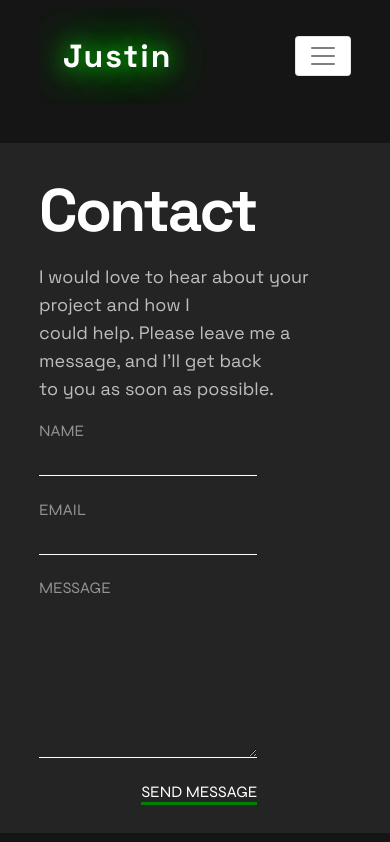
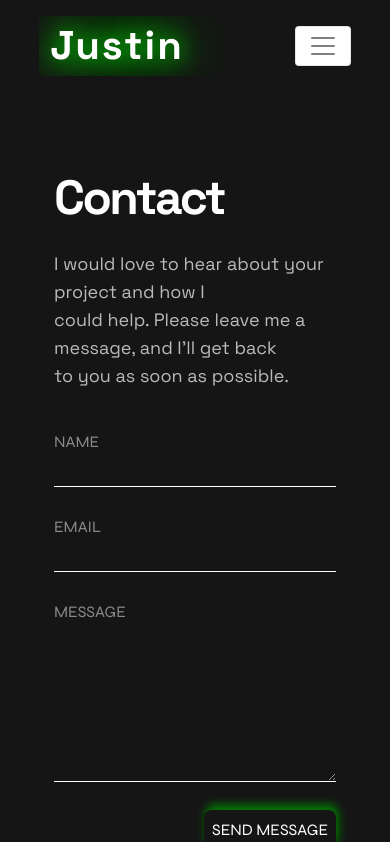
Before and after one commit to tin0312/my-portfolio-website, a React (Vite) app: page /contacts in a window 390 px wide. Shown: the top 842 px of the page. Built offline with nearby package versions, Linux system fonts and the light colour scheme.

Commit message:
First bootstrap mobile version

```diff
--- a/src/App.css
+++ b/src/App.css
@@ -14,50 +14,50 @@ body {
   padding-bottom: 6%;
 }
 /* Navigation Bar */
-header {
+.header {
   display: flex;
   letter-spacing: 2px;
   font-family: "Space Grotesk", sans-serif;
   overflow: hidden;
-  width: 80%;
-  margin: 2% auto 0;
+  width: 80vw;
+  margin: 4% auto 0;
+  padding-left: 0;
+  padding-right: 0;
 }
+.header-row{
+  margin-left: 0;
+  margin-right: 0;
 
-.nav-bar{
-  width: 50%;
-  padding-right: 0;
 }
 #custom-toogle{
   background-color: white;
-  margin-left: auto;
 }
-header .brand-name {
+.header .brand-name a{
   width: 50%;
   text-shadow: 0 0 20px #00cc00, 0 0 40px #00cc00, 0 0 60px #00cc00;
   animation: glow 2s infinite;
   font-family: "Space Grotesk", sans-serif;
   font-weight: 700;
-  font-size: 32px;
+  font-size: 2.5em;
   color: white;
   transition: color 3s ease;
   text-decoration: none;
   cursor: pointer;
 }
-header a {
-  color: #fff;
+.nav-bar a {
+  color: green;
   text-decoration: none;
-  font-size: 1.5rem;
+  font-size: 1.8em;
   font-weight: 600;
   padding: 1.5rem;
-}
-header .brand-name:hover {
-  color: green;
-}
-.nav-bar a {
   text-shadow: 0 0 20px #00cc00;
   animation: glow 2s infinite;
   transition: color 1s ease;
   padding-right: 0;
+}
+.header .brand-name a:hover {
+  cursor: pointer;
+  color: green;
 }
 .nav-bar a:hover {
   color: white !important;
@@ -68,7 +68,7 @@ header .brand-name:hover {
 .home-container {
   display: flex;
   align-items: center;
-  width: auto;
+  width: 80vw;
   margin: 10% auto 0;
   padding-right: 0;
   padding-left: 0;
@@ -85,7 +85,7 @@ header .brand-name:hover {
 .greeting {
   font-family: "Space Grotesk", sans-serif;
   font-weight: 700;
-  font-size: 70px;
+  font-size: 4.5em;
   margin-bottom: 43px;
   line-height: 95px;
 }
@@ -134,15 +134,35 @@ header .brand-name:hover {
   font-family: "Space Grotesk", sans-serif;
   width: 461px;
 }
-@media only screen and (min-width: 320px) {
+@media screen and (max-width: 575.98px) {
   .greeting{
-    font-size: 50px;
+    font-size: 3em;
   }
   .introduction-message{
     width: 100%;
   }
   .contact-header{
     font-size: 60px !important;
+  }
+  .home-container{
+    padding-bottom: 20%;
+  }
+  .project-container{
+    padding-bottom: 20%;
+  }
+  .contact-container{
+    background-color: #151515 !important;
+    padding-top: 10%;
+    padding-bottom: 15%;
+  }
+  .contact-header{
+    font-size: 3em !important;
+  }
+  .form-container form {
+    width: 100% !important;
+  }
+  .header a {
+    font-size: 1.3em ;
   }
 }
 /* About section */
@@ -189,18 +209,13 @@ header .brand-name:hover {
   align-items: center;
   width: 100%;
 }
-/* .two{
-  justify-content: flex-end;
-} */
 .progress-bar{
   width: 50% ;
   background-color:#00cc00
 }
 /* Project section*/
 .project-page {
-  width: 100vw;
   margin: 5% auto 0;
-  height: auto;
 }
 .project-header {
   width: 80%;
@@ -278,15 +293,11 @@ header .brand-name:hover {
   justify-content: space-around;
   align-items: center;
   background-color: #242424;
-  height: auto;
   margin: 10% auto 18%;
+  width: 80vw;
 }
 .contact-greeting {
   align-self: center;
-}
-.form-container {
-  display: flex;
-  align-items: center;
 }
 .contact-header {
   color: #fff;
@@ -305,10 +316,9 @@ header .brand-name:hover {
   font-weight: 500;
   line-height: 28px;
 }
-
 .form-container form {
   display: flex;
-  width: 70%;
+  width: 75%;
   flex-direction: column;
 }
 /* form section */
@@ -338,16 +348,23 @@ button[type="submit"] {
   cursor: pointer;
   align-self: flex-end;
   padding-bottom: 2%;
+  border-radius: 0.5em;
+  padding: 0.5em;
+  box-shadow:  2px -5px 10px green;
 }
 button[type="submit"]::after {
   content: '';
   display: block;
   height: 3px;
-  width: 100%;
+  width: 0;
   background-color: green;
   position: absolute;
   bottom: 4px;
   left: 0;
+  transition: width .3s ease;
+}
+button[type= "submit"]:hover::after{
+    width: 100%;
 }
 
 
--- a/src/Pages/About.jsx
+++ b/src/Pages/About.jsx
@@ -36,7 +36,7 @@ export default function About() {
       <Row className="skill-set-container d-flex flex-lg-row flex-column">
         {/* Column 1 */}
         <Col className="skill-set-container-one w-lg-50 w-100 pl-0 pr-0">
-          <Row className="progress-container d-flex justify-content-center">
+          <Row className="progress-container d-flex justify-content-center justify-content-lg-start">
             <img className="technology-icon" src={Images.js} alt="js-icon" />
             <ProgressBar
               className="progress-bar"
@@ -47,7 +47,7 @@ export default function About() {
               visuallyHidden
             />
           </Row>
-          <Row className="progress-container d-flex justify-content-center">
+          <Row className="progress-container d-flex justify-content-center justify-content-lg-start">
             <img
               className="technology-icon"
               src={Images.html}
@@ -62,7 +62,7 @@ export default function About() {
               visuallyHidden
             />
           </Row>
-          <Row className="progress-container d-flex justify-content-center">
+          <Row className="progress-container d-flex justify-content-center justify-content-lg-start">
             <img className="technology-icon" src={Images.css} alt="css-icon" />
             <ProgressBar
               className="progress-bar"
@@ -73,7 +73,7 @@ export default function About() {
               visuallyHidden
             />
           </Row>
-          <Row className="progress-container d-flex justify-content-center">
+          <Row className="progress-container d-flex justify-content-center justify-content-lg-start">
             <img
               className="technology-icon"
               src={Images.bootstrap}
@@ -88,7 +88,7 @@ export default function About() {
               visuallyHidden
             />
           </Row>
-          <Row className="progress-container d-flex justify-content-center">
+          <Row className="progress-container d-flex justify-content-center justify-content-lg-start">
             <img
               className="technology-icon"
               src={Images.react}
@@ -103,7 +103,7 @@ export default function About() {
               visuallyHidden
             />
           </Row>
-          <Row className="progress-container d-flex justify-content-center">
+          <Row className="progress-container d-flex justify-content-center justify-content-lg-start">
             <img
               className="technology-icon"
               src={Images.mySQL}
--- a/src/Pages/Brand.jsx
+++ b/src/Pages/Brand.jsx
@@ -6,9 +6,9 @@ import { Container } from "react-bootstrap";
 
 export default function Brand() {
   return (
-    <Container fluid className="home-container mb-5 w-75">
+    <Container fluid className="home-container">
       {/* Name && Introduction */}
-      <Row className="home-row w-100 flex-lg-row flex-column w-75">
+      <Row className="home-row w-100 flex-lg-row flex-column">
         <Col xs={12} lg={6} className="introduction-container mb-5 mb-lg-0">
           <h1 className="greeting">
             Nice to meet you!
--- a/src/Pages/Contacts.jsx
+++ b/src/Pages/Contacts.jsx
@@ -48,7 +48,7 @@ export default function Contacts() {
 
   return (
     <Container fluid className="contact-container pl-0 pr-0 mb-xs-5">
-      <Row className="greeting-row d-flex flex-column flex-lg-row w-100 p-4">
+      <Row className="greeting-row d-flex flex-column flex-lg-row w-100">
         <Col xs={12} lg ={6} className="contact-greeting mb-xs-5">
           <h1 className="contact-header">Contact</h1>
           <p className="contact-message">
@@ -57,7 +57,7 @@ export default function Contacts() {
             <br /> to you as soon as possible.
           </p>
         </Col>
-      <Col xs={12} lg={6} onSubmit={handleSubmit} className="form-container justify-content-xs-start justify-content-lg-center">
+      <Col xs={12} lg={6} onSubmit={handleSubmit} className="form-container d-flex justify-content-xs-center justify-content-lg-end pt-4 pb-4 ">
         <form action="">
           <label htmlFor="name">NAME</label>
           <input
--- a/src/Pages/Projects.jsx
+++ b/src/Pages/Projects.jsx
@@ -6,7 +6,7 @@ export default function Projects() {
     <Container fluid className="project-page">
       <Row className="project-header">Project</Row>
       <Row className="project-container flex flex-lg-row flex-column align-items-center align-items-lg-start">
-        <Col lg = {3} sm = {12} className="project-section w-lg-18 w-75 mr-lg-1 mb-5 pr-0 pl-0 ">
+        <Col lg = {3} sm = {12} className="project-section w-lg-50 w-75 mr-lg-1 mb-5 pr-0 pl-0 ">
           <div className="image-container">
           <img
             src={Images.weatherThumbNail}
--- a/src/components/Header.jsx
+++ b/src/components/Header.jsx
@@ -1,46 +1,49 @@
 import React from "react";
 import { NavLink, Link } from "react-router-dom";
-import Container from "react-bootstrap/Container";
 import Nav from "react-bootstrap/Nav";
 import Navbar from "react-bootstrap/Navbar";
-import NavDropdown from "react-bootstrap/NavDropdown";
+import {Container, Row, Col} from "react-bootstrap"
 
 export default function Header() {
   const isActiveLink = {
     fontWeight: "bold",
-    color: "green",
+    color: "white",
   };
 
   return (
-    <header>
-      <Link className="brand-name" to="/">
-            Justin
-      </Link>
-      <Navbar expand="lg" className="nav-bar">
-          <Navbar.Toggle aria-controls="basic-navbar-nav" id = "custom-toogle" />
-          <Navbar.Collapse id="basic-navbar-nav" >
+    <Container fluid className = "header">
+      <Row className = "header-row w-100">
+      <Col xs={6} lg={6} className="brand-name d-flex align-items-lg-center justify-content-center justify-content-lg-start" to="/">
+            <div><Link to= "/">Justin</Link></div>
+      </Col>
+      <Col xs={6} lg={6} className = "pl-0 pr-0 d-flex justify-content-end">
+      <Navbar expand="lg" className="nav-bar d-flex justify-content-end pr-0">
+          <Navbar.Toggle aria-controls="basic-navbar-nav" id = "custom-toogle"/>
+          <Navbar.Collapse id="basic-navbar-nav">
             <Nav className="ml-auto">
               <NavLink
                 to="/about"
-                style={isActiveLink}
+                style={({isActive}) => isActive ? isActiveLink : null}
               >
                 About
               </NavLink>
               <NavLink
                 to="/projects"
-                style={isActiveLink}
+                style={({isActive}) => isActive ? isActiveLink : null}
               >
                 Projects
               </NavLink>
               <NavLink
                 to="/contacts"
-                style={isActiveLink}
+                style={({isActive}) => isActive ? isActiveLink : null}
               >
                 Contacts
               </NavLink>
             </Nav>
           </Navbar.Collapse>
       </Navbar>
-    </header>
+      </Col>
+      </Row>
+    </Container>
   );
 }
```
